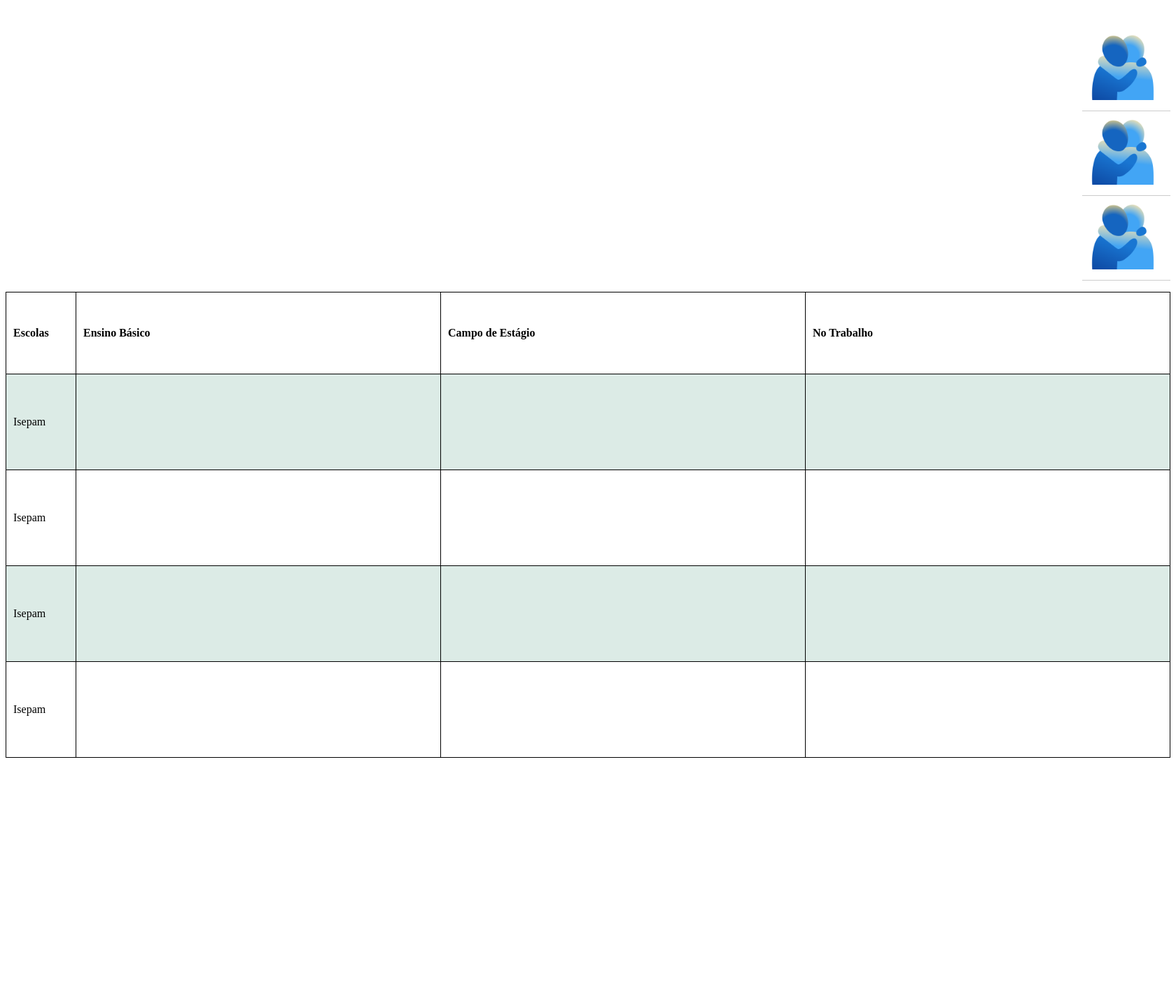
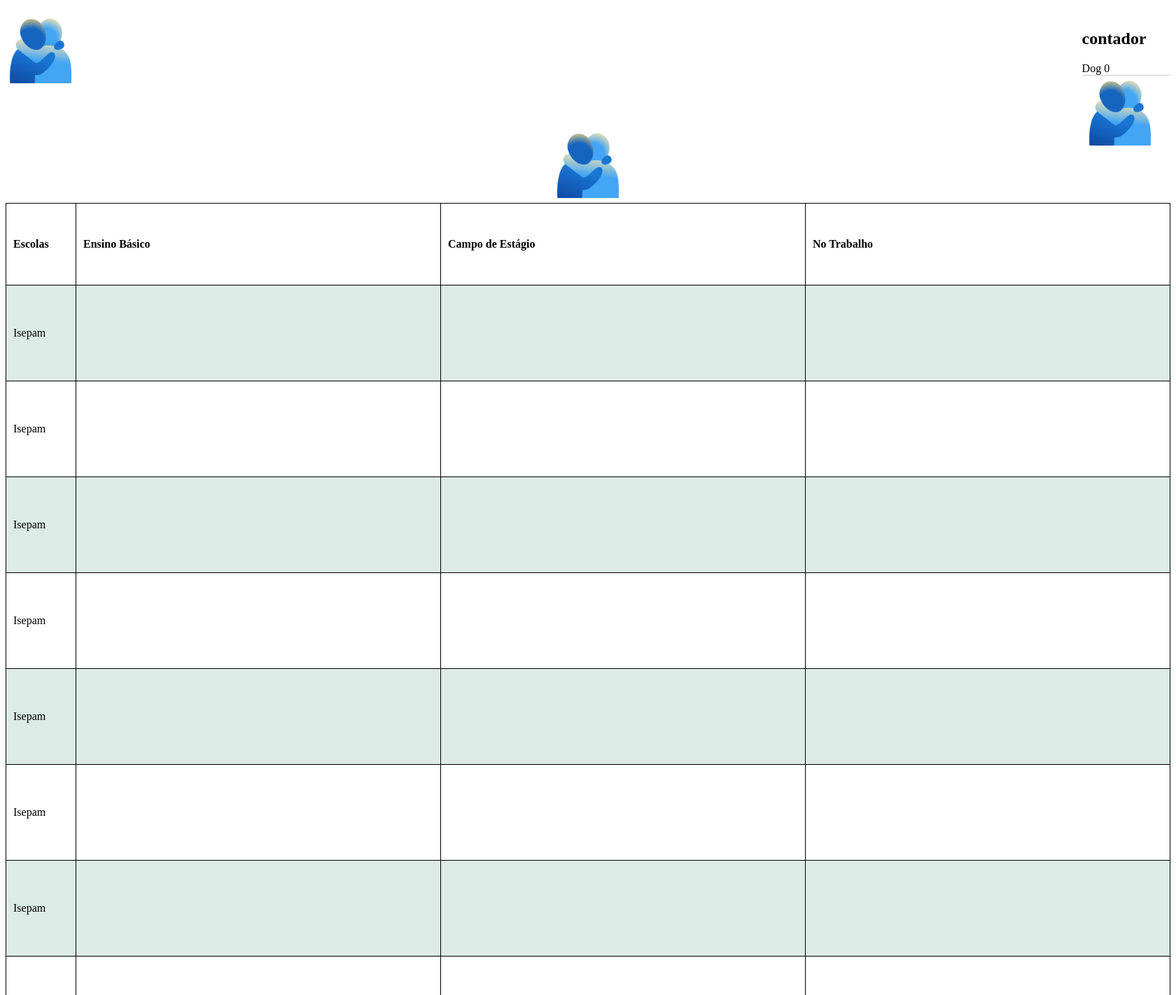
Before and after one commit to santesther/instituicoes, a PHP site: page / in a window 1680 px wide. Shown: the part 58-1480 px from the top of the page at 70% size. Before the commit the page ends 1141 px from the top, so only its background shows below. Run offline with PHP 8.4, Linux system fonts and the light colour scheme.

Commit message:
tentativa contador

```diff
--- a/index.html
+++ b/index.html
@@ -16,34 +16,20 @@
     </div>
     </header>
         <div class="menu">
-
-        <div class="neutralArea">
         <div id="menu-links">
           <ul>
-            <li><div class="item frase1" draggable="true">
+            <h2>contador</h2>
+            <td>Dog</td>
+						<td><label id="dog_count">0</label></td>
+            <li><div class="neutralArea" draggable="true">
                 <img
               class="item frase1"
               src="/images/abraço.png"
               alt=""
             />
             </div></li>
-            <li><div class="item frase2" draggable="true">
-                <img
-                class="item frase2"
-                src="/images/abraço.png"
-                alt=""
-              />
-            </div></li>
-            <li><div class="item frase3" draggable="true">
-                <img
-                class="item frase3"
-                src="/images/abraço.png"
-                alt=""
-              />
-            </div></li>
           </ul>
         </div>
-    </div>
 
     </div>
     <main>
@@ -54,10 +40,11 @@
             <th>Campo de Estágio</th>
             <th>No Trabalho</th>
           </tr>
-
+          <img src="/images/abraço.png" id="dog" draggable="true" height="70" width="70" ondragstart="drag(event)" />
           <tr>
+            <center><img src="/images/abraço.png" style="margin-top:60px;" ondrop="drop(event)" ondragover="dragOver(event)" height="100" width="100"/></center>
             <td>Isepam</td>
-            <td><div class="area" data-name="a"></div>
+            <td><div class="area" data-name="a" ondrop="drop(event)" ondragover="dragOver(event)"></div>
 
             </div></td>
             <td><div class="area" data-name="b"></div>
@@ -106,6 +93,162 @@
 
             </div></td>
           </tr>
+
+          <tr>
+            <td>Isepam</td>
+            <td><div class="area" data-name="a"></div>
+
+            </div></td>
+            <td><div class="area" data-name="b"></div>
+
+            </div></td>
+            <td><div class="area" data-name="c"></div>
+
+            </div></td>
+          </tr>
+
+          <tr>
+            <td>Isepam</td>
+            <td><div class="area" data-name="a"></div>
+
+            </div></td>
+            <td><div class="area" data-name="b"></div>
+
+            </div></td>
+            <td><div class="area" data-name="c"></div>
+
+            </div></td>
+          </tr>
+
+          <tr>
+            <td>Isepam</td>
+            <td><div class="area" data-name="a"></div>
+
+            </div></td>
+            <td><div class="area" data-name="b"></div>
+
+            </div></td>
+            <td><div class="area" data-name="c"></div>
+
+            </div></td>
+          </tr>
+
+          <tr>
+            <td>Isepam</td>
+            <td><div class="area" data-name="a"></div>
+
+            </div></td>
+            <td><div class="area" data-name="b"></div>
+
+            </div></td>
+            <td><div class="area" data-name="c"></div>
+
+            </div></td>
+          </tr>
+
+          <tr>
+            <td>Isepam</td>
+            <td><div class="area" data-name="a"></div>
+
+            </div></td>
+            <td><div class="area" data-name="b"></div>
+
+            </div></td>
+            <td><div class="area" data-name="c"></div>
+
+            </div></td>
+          </tr>
+
+          <tr>
+            <td>Isepam</td>
+            <td><div class="area" data-name="a"></div>
+
+            </div></td>
+            <td><div class="area" data-name="b"></div>
+
+            </div></td>
+            <td><div class="area" data-name="c"></div>
+
+            </div></td>
+          </tr>
+
+          <tr>
+            <td>Isepam</td>
+            <td><div class="area" data-name="a"></div>
+
+            </div></td>
+            <td><div class="area" data-name="b"></div>
+
+            </div></td>
+            <td><div class="area" data-name="c"></div>
+
+            </div></td>
+          </tr>
+
+          <tr>
+            <td>Isepam</td>
+            <td><div class="area" data-name="a"></div>
+
+            </div></td>
+            <td><div class="area" data-name="b"></div>
+
+            </div></td>
+            <td><div class="area" data-name="c"></div>
+
+            </div></td>
+          </tr>
+
+          <tr>
+            <td>Isepam</td>
+            <td><div class="area" data-name="a"></div>
+
+            </div></td>
+            <td><div class="area" data-name="b"></div>
+
+            </div></td>
+            <td><div class="area" data-name="c"></div>
+
+            </div></td>
+          </tr>
+
+          <tr>
+            <td>Isepam</td>
+            <td><div class="area" data-name="a"></div>
+
+            </div></td>
+            <td><div class="area" data-name="b"></div>
+
+            </div></td>
+            <td><div class="area" data-name="c"></div>
+
+            </div></td>
+          </tr>
+
+          <tr>
+            <td>Isepam</td>
+            <td><div class="area" data-name="a"></div>
+
+            </div></td>
+            <td><div class="area" data-name="b"></div>
+
+            </div></td>
+            <td><div class="area" data-name="c"></div>
+
+            </div></td>
+          </tr>
+
+          <tr>
+            <td>Isepam</td>
+            <td><div class="area" data-name="a"></div>
+
+            </div></td>
+            <td><div class="area" data-name="b"></div>
+
+            </div></td>
+            <td><div class="area" data-name="c"></div>
+
+            </div></td>
+          </tr>
         </table>
 
     </main>
--- a/script.js
+++ b/script.js
@@ -49,13 +49,15 @@ let areas = {
     let classeItem = dragItem.classList[1];
 
    if( verificaFrase(areaName, classeItem)) {
-       e.currentTarget.appendChild(dragItem);
-       dragItem.classList.add('item-escolhido');
-   } else {
+    let clonedItem = dragItem.cloneNode(true);
+    clonedItem.classList.add('cloned');
+    document.querySelector('.neutralArea').appendChild(clonedItem);
+    e.currentTarget.appendChild(dragItem);
+    dragItem.classList.add('item-escolhido');
+  }
+   }
     dragItem.classList.remove('item-escolhido');
-   }
-  }
-
+    e.currentTarget.appendChild(dragItem);
 
   function dragOverNeutral(e) {
     e.preventDefault();
@@ -95,3 +97,33 @@ let areas = {
       return false;
     }
   }
+
+  let dog = 0;
+
+  function dragOver(e){
+		e.preventDefault();
+}
+
+function drop(e){
+	e.preventDefault();
+	let data = e.dataTransfer.getData("data");
+
+	switch(data){
+		case "dog":
+			dog++;
+			document.getElementById('dog_count').innerHTML = dog;
+		break;
+		case "elephant":
+			elephant++;
+			document.getElementById('elephant_count').innerHTML = elephant;
+		break;
+		case "lion":
+			lion++;
+			document.getElementById('lion_count').innerHTML = lion;
+		break;
+	}
+}
+
+function drag(e){
+	e.dataTransfer.setData("data", e.target.id);
+}
--- a/style.css
+++ b/style.css
@@ -11,7 +11,6 @@ menu{
 #menu-links ul li {
     margin: 0; padding: 0px;
     border-bottom: 1px solid #CCC;
-    text-align: left;
     list-style-type: none;
 }
 #menu-links a:link {
@@ -74,9 +73,8 @@ tr:nth-child(even) {
   }
   .neutralArea {
     width: 100%;
+    position: fixed;
 }
-
-@media (max-width:4800px) {
 
 main {
     margin-top: 5px
@@ -85,7 +83,6 @@ img {
     height: 100px;
     width: 100px;
     }
-}
 .item:hover {
     filter: brightness(0.9);
 
```
